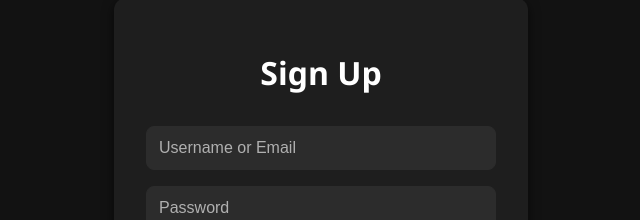
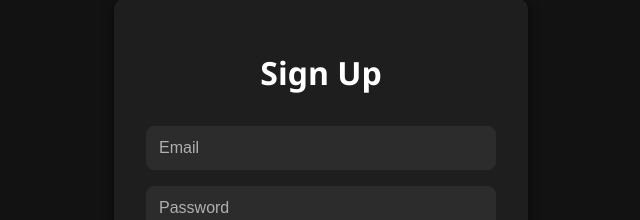
Before and after one commit to NehuenLian/Login-fullstack-template, a SvelteKit app in the folder frontend/: page /register in a window 1280 px wide. Shown: the part 184-404 px from the top of the page, without its empty margins (319-959 px from the left). Built offline with nearby package versions, Linux system fonts and the light colour scheme.

Commit message:
change "username" to "email" in /register

```diff
--- a/frontend/src/routes/register/+page.server.js
+++ b/frontend/src/routes/register/+page.server.js
@@ -2,7 +2,7 @@ import { fail, redirect } from "@sveltejs/kit";
 
 async function handleRegister({request}) {
     const formData = await request.formData();
-    const username = formData.get('username');
+    const email = formData.get('email');
     const password = formData.get('password');
     const confirmPassword = formData.get('confirmPassword');
 
@@ -10,19 +10,19 @@ async function handleRegister({request}) {
         return fail(400, {error: "Password and Confirmation password aren't identic."})
     }
 
-    if (!username || !password || !confirmPassword) {
-        return fail(400, { error: "Please fill username, password and confirmation password." });
+    if (!email || !password || !confirmPassword) {
+        return fail(400, { error: "Please fill email, password and confirmation password." });
     }
 
     const backendResponse = await fetch('http://127.0.0.1:8000/api/auth/register', {
         method: 'POST',
         headers: {'Content-Type' : 'application/json'},
-        body: JSON.stringify( {username, password })
+        body: JSON.stringify( {email, password })
     });
     const responseData = await backendResponse.json();
 
     if (backendResponse.status === 409) {
-        return fail(409, {error: "Username already has taken."})
+        return fail(409, {error: "This email is already in use."})
     }
 
     if (!backendResponse.ok) {
--- a/frontend/src/routes/register/+page.svelte
+++ b/frontend/src/routes/register/+page.svelte
@@ -1,13 +1,13 @@
 <script>
 import { enhance } from '$app/forms';
 
-let username = "";
+let email = "";
 let password = "";
 let confirmPassword = "";
 
 export let data;
 $: if (data?.error) {
-  username = "";
+  email = "";
   password = "";
   confirmPassword = "";
 }
@@ -18,7 +18,7 @@ $: if (data?.error) {
   <form class="register-form" method="POST" use:enhance>
     <h1>Sign Up</h1>
 
-    <input type="text" placeholder="Username or Email" bind:value={username} name="username" required />
+    <input type="text" placeholder="Email" bind:value={email} name="email" required />
     <input type="password" placeholder="Password" bind:value={password} name="password" required />
     <input type="password" placeholder="Confirm Password" bind:value={confirmPassword} name="confirmPassword" required />
 
```
